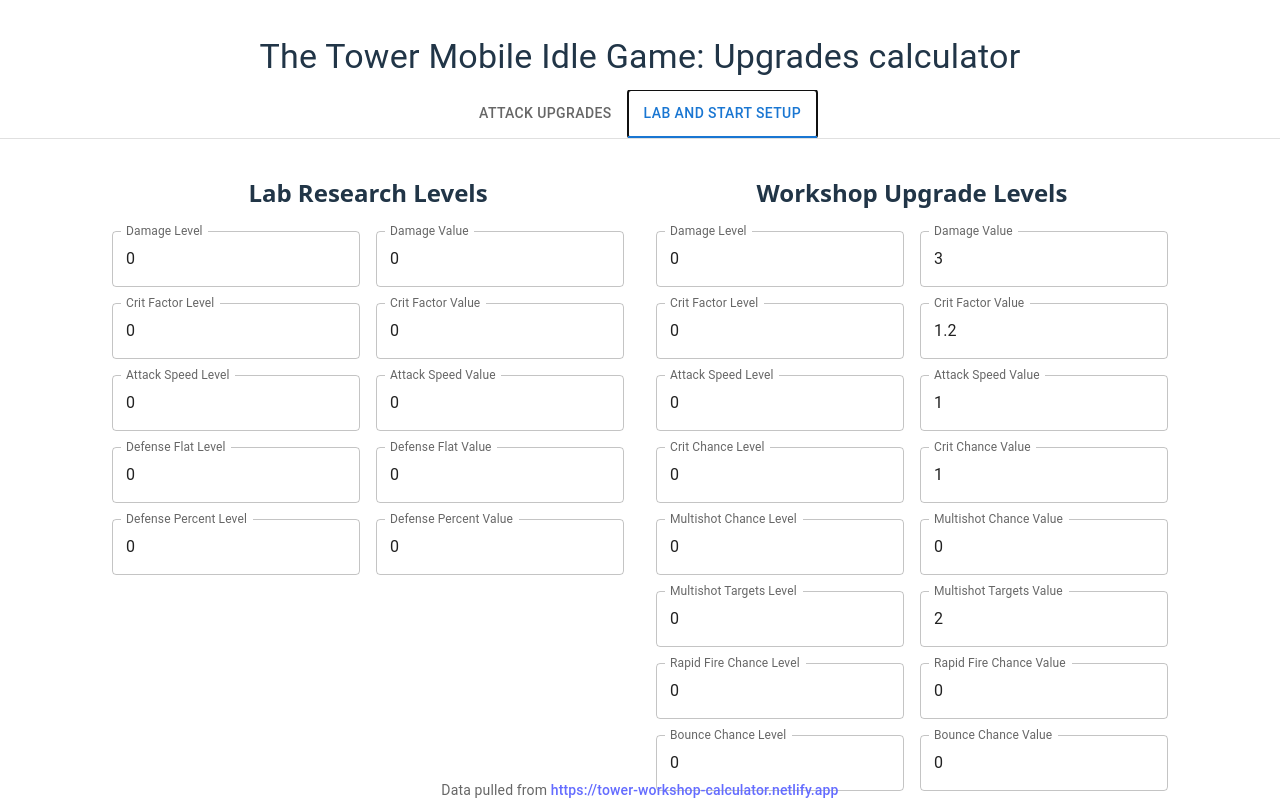
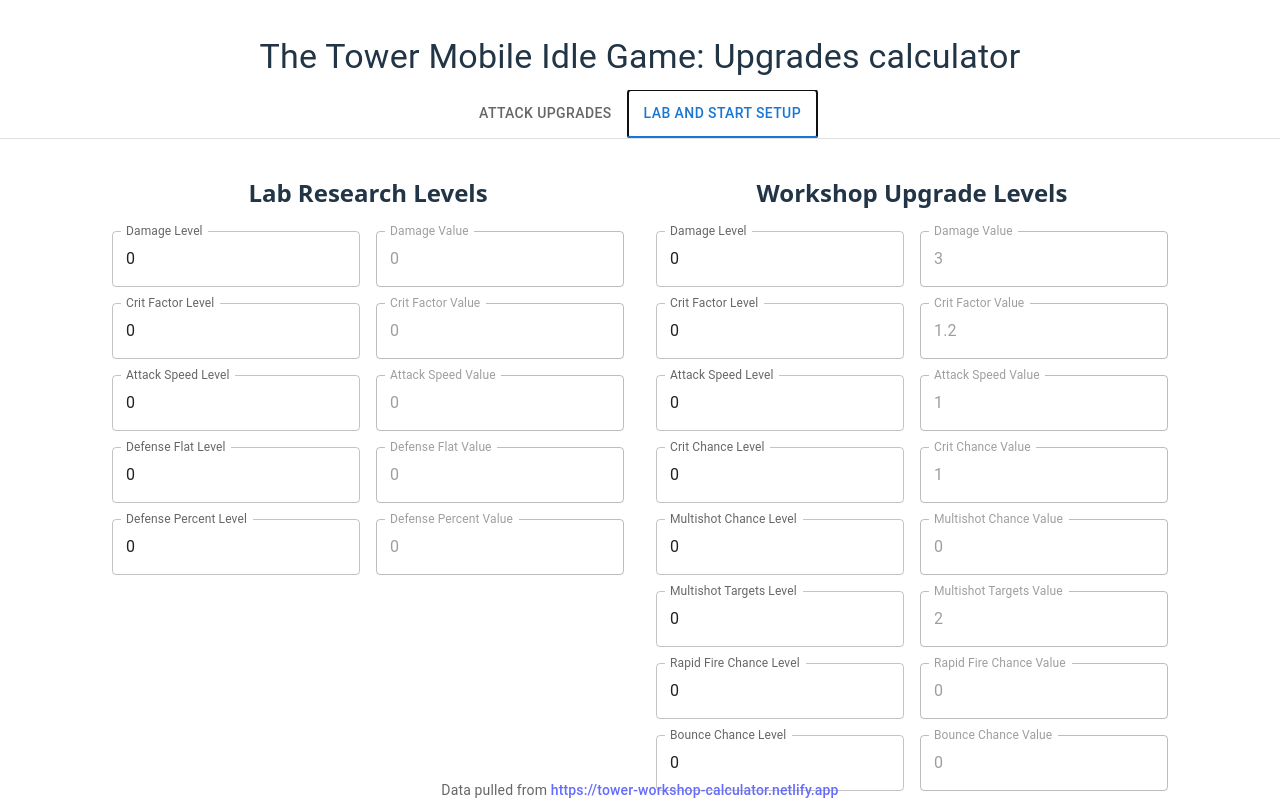
Before and after one commit to jacoelt/tower-calculator, a React (Vite) app: page / in a window 1280 px wide. Both pictures are taken after a click on the tab "LAB AND START SETUP". Shown: the top 800 px of the page. Built offline with nearby package versions, Linux system fonts and the light colour scheme.

Commit message:
feat: Disabled inputs for setup as the values are not used for the calculations

```diff
--- a/src/components/lab_and_start_setup/LabSetup.tsx
+++ b/src/components/lab_and_start_setup/LabSetup.tsx
@@ -53,6 +53,7 @@ export default function LabSetup({ stat, research, onChange }: LabSetupProps) {
                 onChange={(e) => onValueChange(parseFloat(e.target.value) || 0)}
                 variant="outlined"
                 margin="normal"
+                disabled={true}
             />
         </Stack>
     )
--- a/src/components/lab_and_start_setup/WorkshopSetup.tsx
+++ b/src/components/lab_and_start_setup/WorkshopSetup.tsx
@@ -54,6 +54,7 @@ export default function WorkshopSetup({ stat, upgrade, onChange }: WorkshopSetup
                 onChange={(e) => onValueChange(parseFloat(e.target.value) || 0)}
                 variant="outlined"
                 margin="normal"
+                disabled={true}
             />
         </Stack>
     )
```
